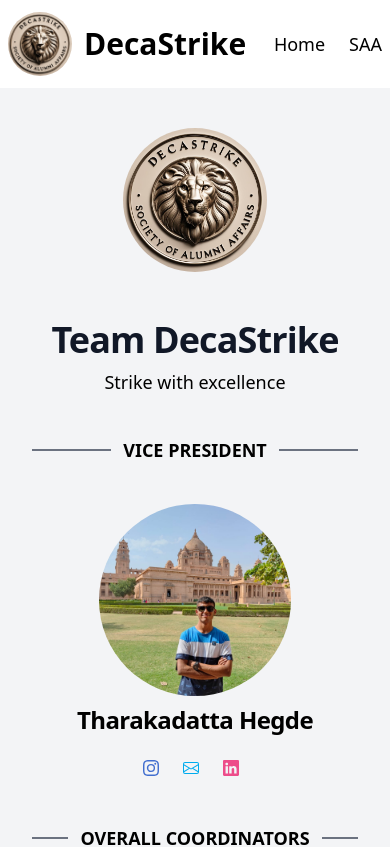
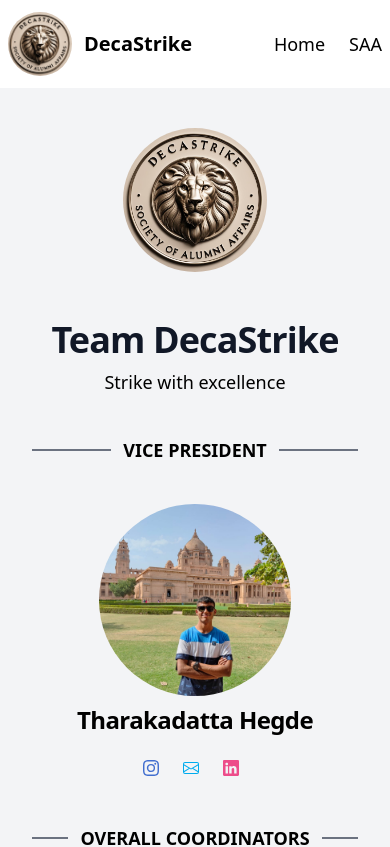
Before and after one commit to DeveloperAmrit/saadecastrike, a React (Create React App) app: page / in a window 390 px wide. Shown: the top 847 px of the page. Built offline with nearby package versions, Linux system fonts and the light colour scheme.

Commit message:
modified:   src/components/Navbar.jsx

```diff
--- a/src/components/Navbar.jsx
+++ b/src/components/Navbar.jsx
@@ -23,7 +23,7 @@
       <div className='max-w-7xl w-full h-full flex justify-between items-center px-2 py-2'>
         <div className='flex justify-center items-center gap-3 cursor-pointer'>
           <img className='w-16 h-16 rounded-full -z-10'  src="/assets/images/decastrike-logo.jpg" alt="TIGER" />
-          <h1 className='text-3xl font-bold '>DecaStrike</h1>
+          <h1 className='text-xl sm:text-3xl font-bold '>DecaStrike</h1>
         </div>
         <ul className='flex gap-x-6 text-xl'>
           <li><HoverUnderline text="Home" link="/"/></li>
```
